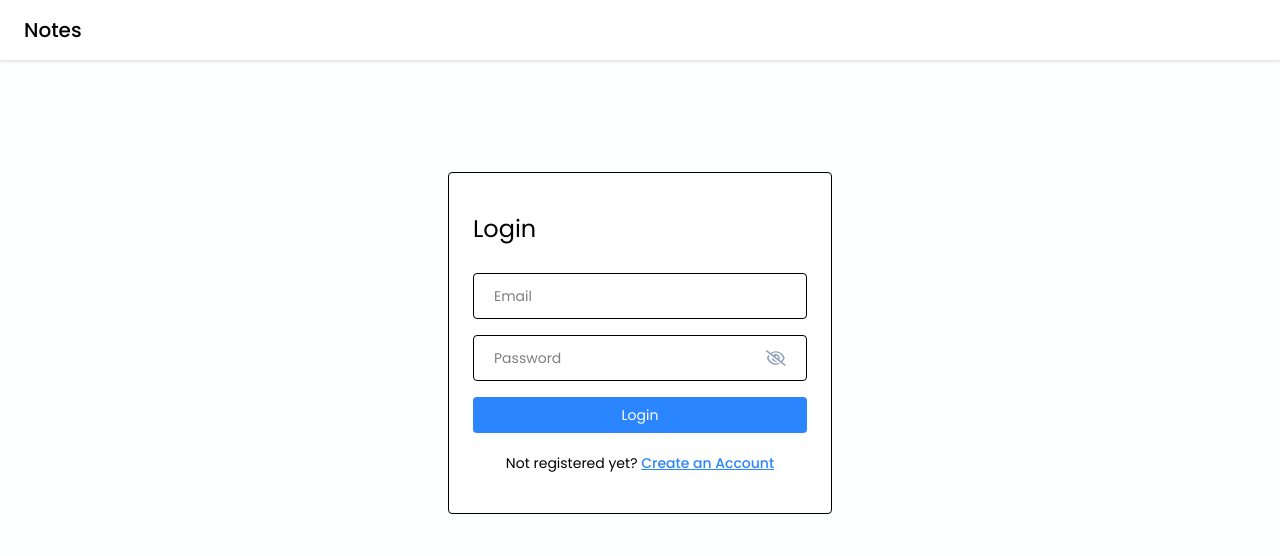
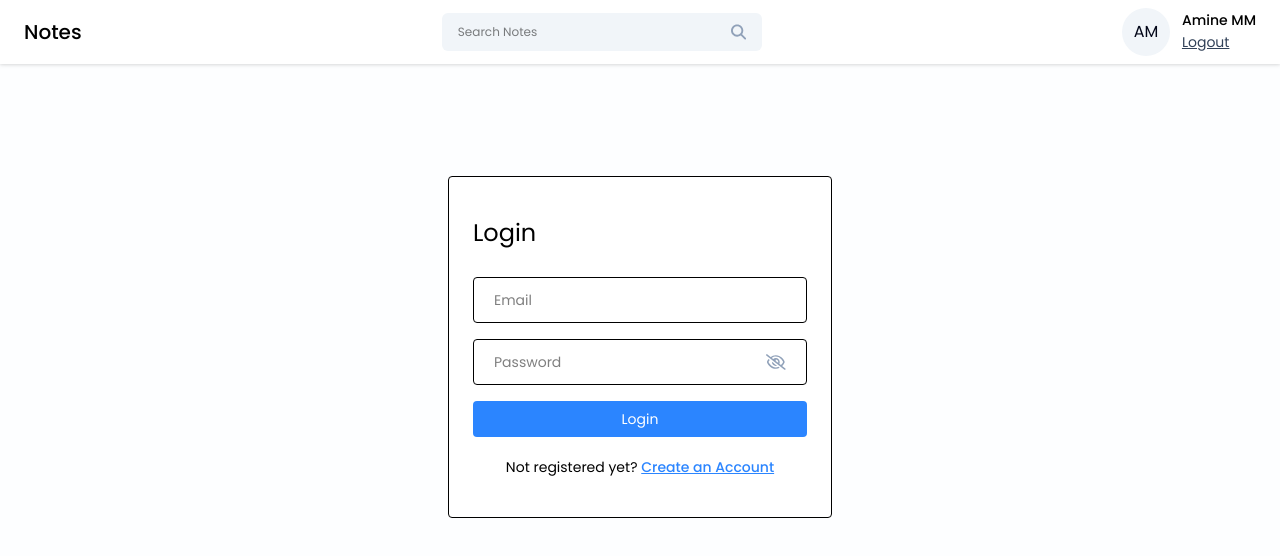
Before and after one commit to MokeddemAmine/MERN-APP-Note-App, a React (Vite) app in the folder frontend/notes-app/: page /login in a window 1280 px wide. Shown: the top 556 px of the page. Built offline with nearby package versions, Linux system fonts and the light colour scheme; a web font is replaced by a local one.

Commit message:
Create the Navbar

```diff
--- /dev/null
+++ b/frontend/notes-app/src/compoents/Cards/ProfileInfo.jsx
@@ -0,0 +1,18 @@
+import React from 'react'
+import { getInitials } from '../../utils/helper'
+
+const ProfileInfo = ({onLogout}) => {
+  return (
+    <div className='flex items-center gap-3'>
+        <div className='w-12 h-12 flex items-center justify-center rounded-full text-slate-950 font-mediut bg-slate-100'>
+            {getInitials('Amine MM')}
+        </div>
+        <div>
+            <p className="text-sm font-medium">Amine MM</p>
+            <button className='text-sm text-slate-700 underline' onClick={onLogout}>Logout</button>
+        </div>
+    </div>
+  )
+}
+
+export default ProfileInfo
--- a/frontend/notes-app/src/compoents/Navbar/Navbar.jsx
+++ b/frontend/notes-app/src/compoents/Navbar/Navbar.jsx
@@ -1,10 +1,26 @@
-import React from 'react'
+import React, { useState } from 'react'
+import ProfileInfo from '../Cards/ProfileInfo'
+import { useNavigate } from 'react-router-dom'
+import SearchBar from '../SearchBar/SearchBar';
 
 const Navbar = () => {
+  const [searchQuery, setSearchQuery] = useState("");
+  const navigate = useNavigate(false);
+  const onLogout = () => {
+    navigate("/login");
+  }
+  const handleSearch = () => {
+
+  }
+  const onClearSearch = () => {
+    setSearchQuery("");
+  }
   return (
     <div>
       <div className='bg-white flex items-center justify-between px-6 py-2 drop-shadow'>
         <h2 className='text-xl font-medium text-black py-2'>Notes</h2>
+          <SearchBar value={searchQuery} onChange={(e) => setSearchQuery(e.target.value)} handleSearch={handleSearch} onClearSearch={onClearSearch}/>
+          <ProfileInfo onLogout={onLogout}/>
       </div>
     </div>
   )
--- /dev/null
+++ b/frontend/notes-app/src/compoents/SearchBar/SearchBar.jsx
@@ -0,0 +1,19 @@
+import React from 'react'
+import { FaMagnifyingGlass } from 'react-icons/fa6'
+import {IoMdClose} from 'react-icons/io';
+
+const SearchBar = ({value,onChange,handleSearch,onClearSearch}) => {
+  return (
+    <div className='w-80 flex items-center px-4 bg-slate-100 rounded-md'>
+      <input type='text' placeholder='Search Notes' className='w-full text-xs bg-transparent py-[11px] outline-none' value={value} onChange={onChange}/>
+
+        {value && (
+            <IoMdClose className='text-xl text-slate-500 cursor-pointer hover:text-black mr-3' onClick={onClearSearch}/>
+        )}
+
+      <FaMagnifyingGlass className='text-slate-400 cursor-pointer' onClick={handleSearch}/>
+    </div>
+  )
+}
+
+export default SearchBar
--- a/frontend/notes-app/src/utils/helper.js
+++ b/frontend/notes-app/src/utils/helper.js
@@ -2,3 +2,14 @@ export const validateEmail = (email) => {
     const regex = /^[^\s@]+@[^\s@]+\.[^\s@]+$/;
     return regex.test(email);
 }
+
+export const getInitials = (name) => {
+    if(!name) return "";
+    const words = name.split(" ");
+    let initials = "";
+
+    for(let i = 0; i < Math.min(words.length,2); i++){
+        initials += words[i][0];
+    }
+    return initials.toUpperCase();
+}
```
